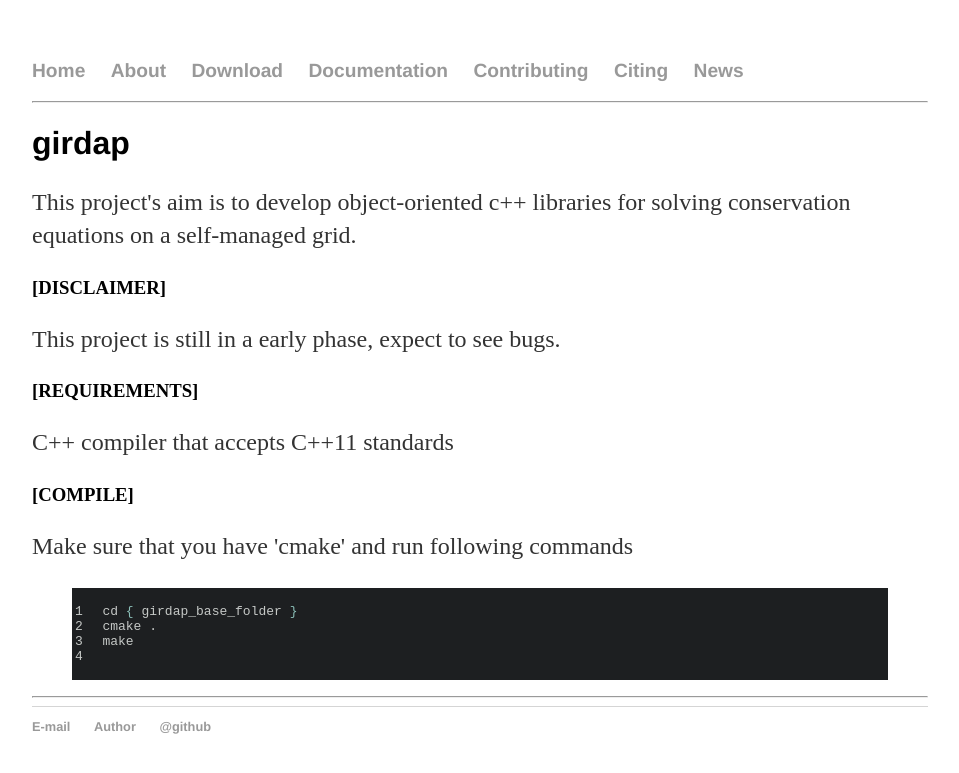
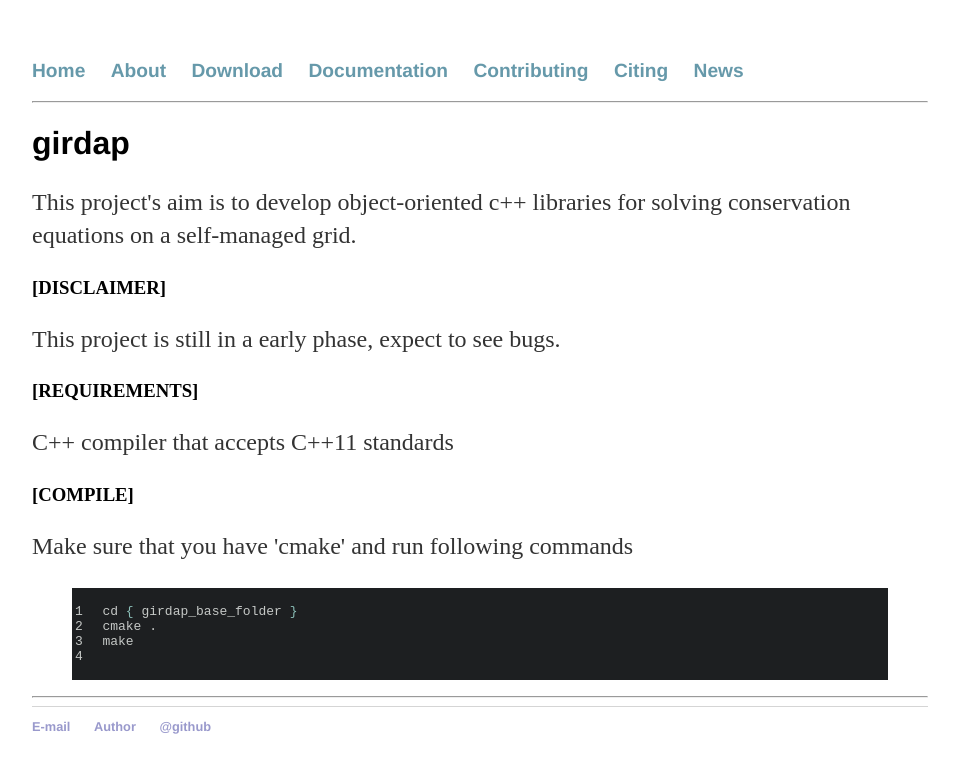
Before and after one commit to uzgoren/girdap, a Jekyll site: the page built from index.html, in a window 1280 px wide. Shown: the top 773 px of the page, without its empty margins (160-1119 px from the left). Built offline with Jekyll 4.4.1, drawn with Linux system fonts in a browser that asks for light colours.

Commit message:
download

```diff
--- a/css/main.css
+++ b/css/main.css
@@ -13,11 +13,13 @@ nav ul li, footer ul li {
     margin-right: 20px;
 }
 
-nav ul { font-size:1.2em; color: #6699aa; }
+nav ul { font-size:1.2em; }
+nav ul a { color: #6699aa; }
+
 
 a {
     text-decoration: none;
-    color: #999;
+    color: #99c;
 }
 a:hover {
     text-decoration: underline;
```
